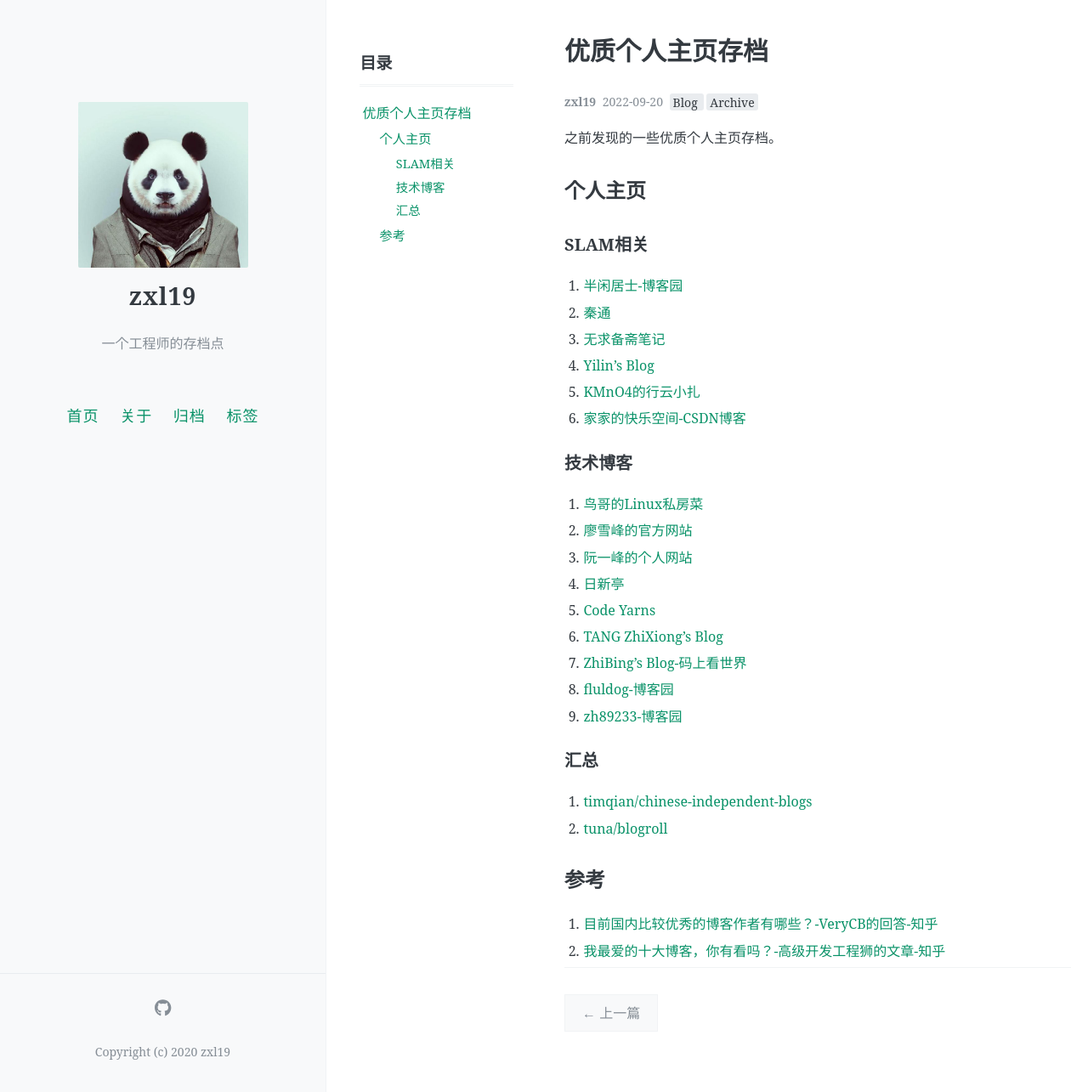
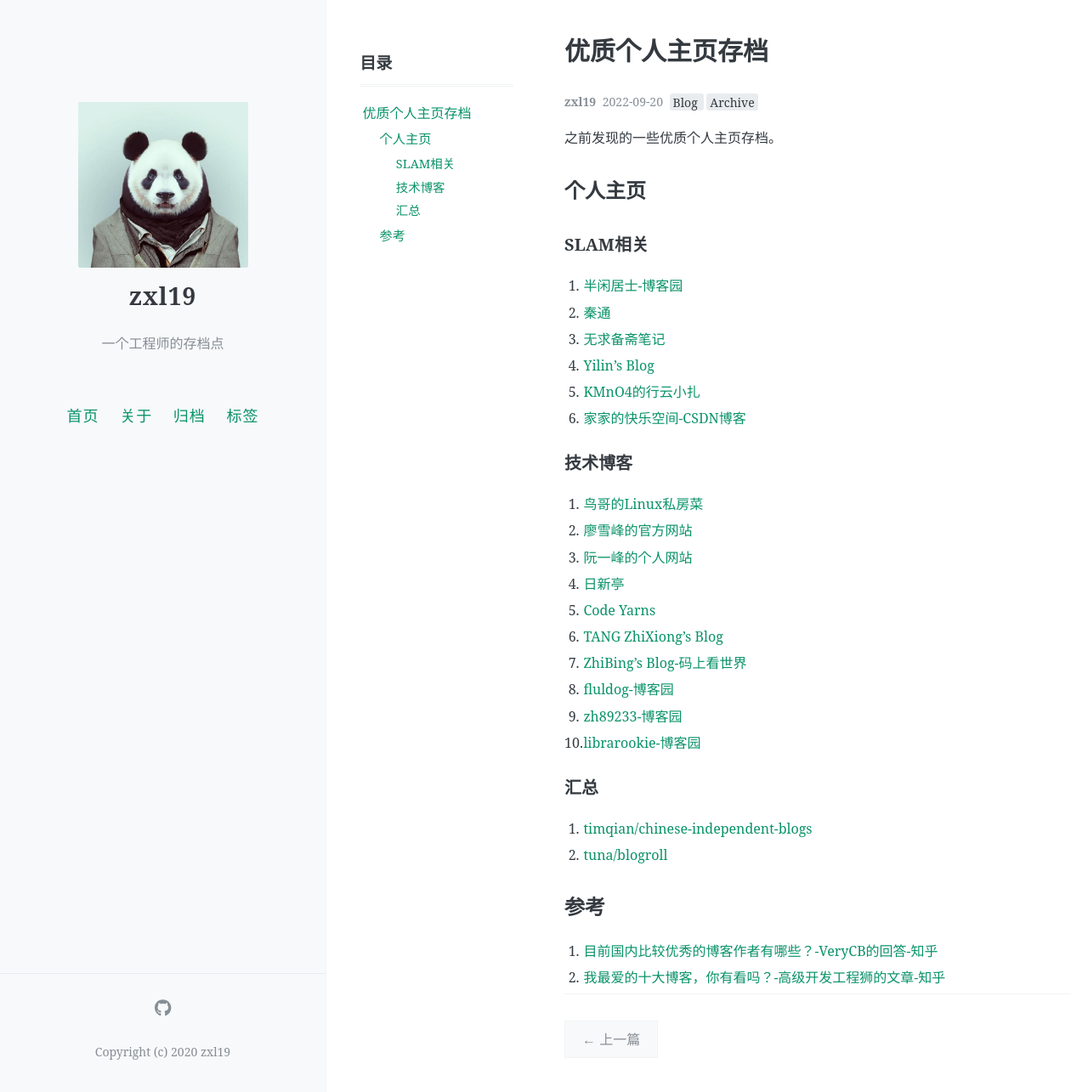
Before and after one commit to zxl19/zxl19.github.io, a Jekyll site: the page built from _posts/2022-09-20-awesome-blog.md, in a window 1280 px wide and 1285 px high. Shown: the whole window at 85% size. Built offline with Jekyll 4.4.1, drawn with Linux system fonts in a browser that asks for light colours; comment, search, counter and statistics services are not loaded.

Commit message:
Update 2022-09-20-awesome-blog.md

```diff
--- a/_posts/2022-09-20-awesome-blog.md
+++ b/_posts/2022-09-20-awesome-blog.md
@@ -35,6 +35,7 @@ pinned: false
 7. [ZhiBing's Blog-码上看世界](https://azmddy.github.io)
 8. [fluldog-博客园](https://www.cnblogs.com/fluidog)
 9. [zh89233-博客园](https://www.cnblogs.com/love-zf)
+10. [librarookie-博客园](https://www.cnblogs.com/librarookie)
 
 ### 汇总
 
```
